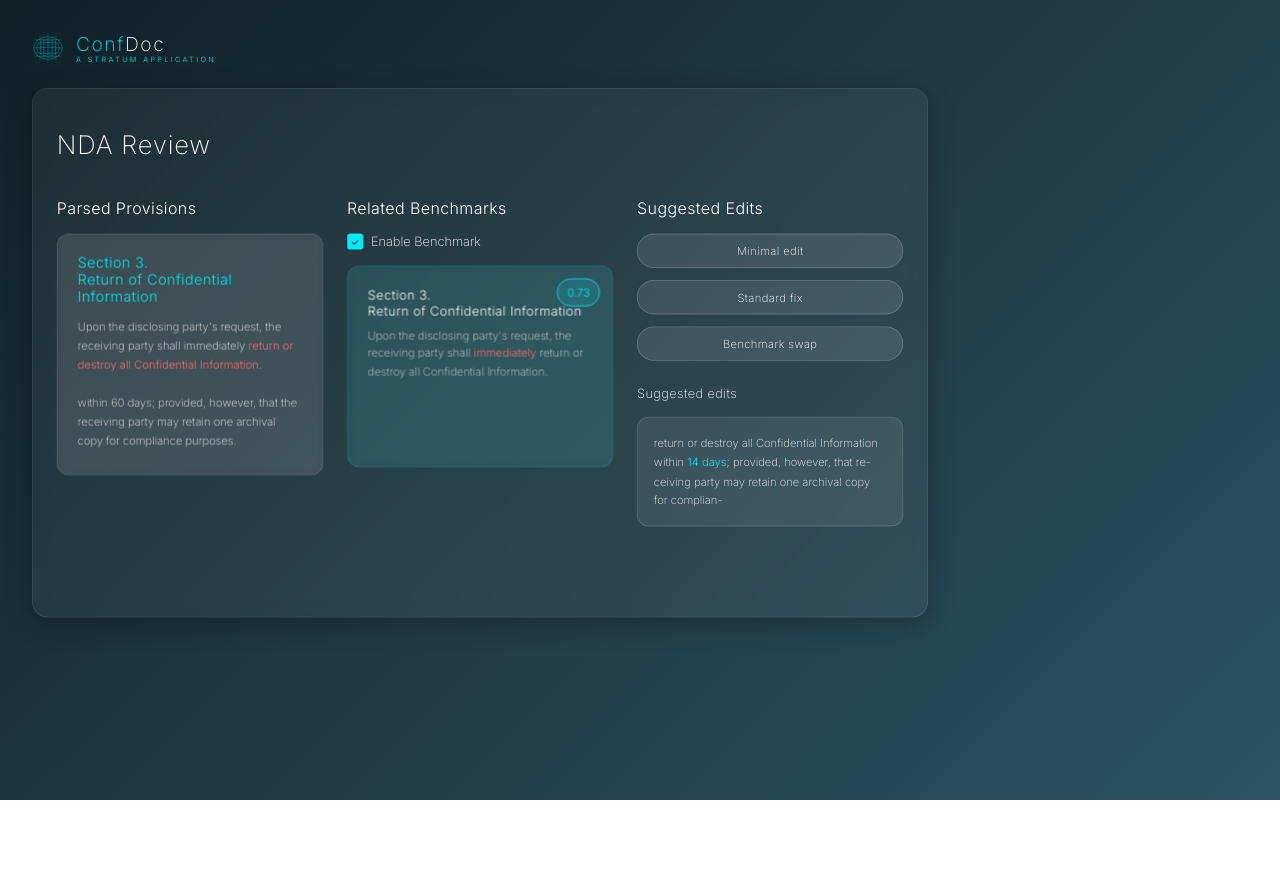
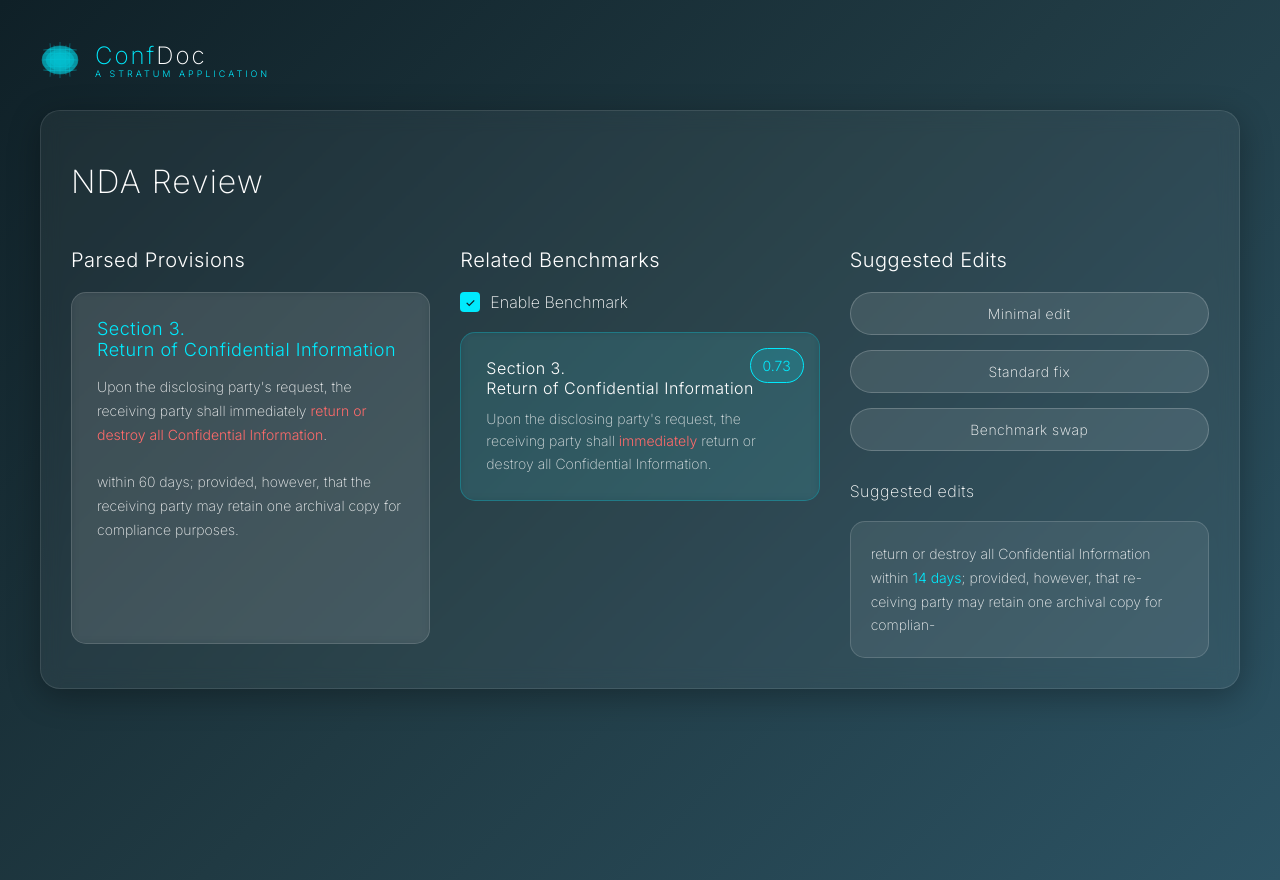
Before and after one commit to bailey0002/ConfiDoc, a plain HTML site: page index.html in a window 1280 px wide. Before the commit the page ends 800 px from the top, so only its background shows below. Drawn offline with Linux system fonts and the light colour scheme.

Commit message:
Update index.html

```diff
--- a/index.html
+++ b/index.html
@@ -3,29 +3,18 @@
 <head>
     <meta charset="UTF-8">
     <meta name="viewport" content="width=device-width, initial-scale=1.0">
-    <title>NDA Review - ConfDoc Screenshot</title>
+    <title>NDA Review - ConfDoc</title>
     <style>
         @import url('https://fonts.googleapis.com/css2?family=Inter:wght@100;200;300;400;500&display=swap');
 
         body {
             margin: 0;
-            padding: 0;
+            padding: 40px;
             font-family: 'Inter', -apple-system, BlinkMacSystemFont, 'Segoe UI', sans-serif;
             font-weight: 200;
             background: linear-gradient(135deg, #0f2027 0%, #203a43 50%, #2c5364 100%);
             min-height: 100vh;
             color: white;
-            width: 1200px;
-            height: 800px;
-            overflow: hidden;
-            transform: scale(0.8);
-            transform-origin: top left;
-        }
-
-        .container {
-            padding: 40px;
-            width: calc(100% - 80px);
-            height: calc(100% - 80px);
         }
 
         .logo-container {
@@ -76,7 +65,6 @@
             border-radius: 20px;
             padding: 30px;
             box-shadow: 0 8px 32px rgba(0, 0, 0, 0.3);
-            height: calc(100% - 120px);
         }
 
         .title {
@@ -91,7 +79,6 @@
             display: grid;
             grid-template-columns: 1fr 1fr 1fr;
             gap: 30px;
-            height: calc(100% - 80px);
         }
 
         .section-header {
@@ -108,12 +95,18 @@
             border: 1px solid rgba(255, 255, 255, 0.15);
             border-radius: 15px;
             padding: 25px;
+            transition: all 0.3s ease;
             position: relative;
-            height: fit-content;
+        }
+
+        .card:hover {
+            background: rgba(255, 255, 255, 0.12);
+            transform: translateY(-2px);
+            box-shadow: 0 8px 25px rgba(0, 0, 0, 0.2);
         }
 
         .provision-card {
-            min-height: 250px;
+            min-height: 300px;
         }
 
         .provision-title {
@@ -134,6 +127,12 @@
         .highlight {
             color: #ff6b6b;
             font-weight: 300;
+        }
+
+        .benchmark-section {
+            display: flex;
+            flex-direction: column;
+            gap: 15px;
         }
 
         .benchmark-toggle {
@@ -159,7 +158,6 @@
         .benchmark-card {
             background: rgba(0, 234, 253, 0.08);
             border: 1px solid rgba(0, 234, 253, 0.25);
-            min-height: 200px;
         }
 
         .score-badge {
@@ -206,8 +204,15 @@
             font-size: 14px;
             font-weight: 200;
             cursor: pointer;
+            transition: all 0.3s ease;
             text-align: center;
             letter-spacing: 0.5px;
+        }
+
+        .edit-btn:hover {
+            background: rgba(0, 234, 253, 0.15);
+            border-color: rgba(0, 234, 253, 0.3);
+            transform: translateX(5px);
         }
 
         .suggested-edit {
@@ -232,22 +237,27 @@
     </style>
 </head>
 <body>
-    <div class="container">
     <div class="logo-container">
         <div class="logo">
             <svg viewBox="0 0 100 100" xmlns="http://www.w3.org/2000/svg">
-                    <g fill="none" stroke-width="1.5" opacity="0.8">
+                <defs>
+                    <style>.teal{fill:#00EAFD; stroke:#00EAFD}</style>
+                </defs>
+                <g class="teal" fill="none" stroke-width="1.5" opacity="0.8">
+                    <!-- Spherical wireframe lines creating the 3D globe effect -->
                     <ellipse cx="50" cy="50" rx="45" ry="35" stroke="#00EAFD" opacity="0.7"/>
                     <ellipse cx="50" cy="50" rx="35" ry="25" stroke="#00EAFD" opacity="0.6"/>
                     <ellipse cx="50" cy="50" rx="25" ry="18" stroke="#00EAFD" opacity="0.5"/>
                     <ellipse cx="50" cy="50" rx="15" ry="12" stroke="#00EAFD" opacity="0.4"/>
 
+                    <!-- Horizontal latitude lines -->
                     <path d="M 8 25 Q 50 20 92 25" stroke="#00EAFD" opacity="0.6"/>
                     <path d="M 12 35 Q 50 30 88 35" stroke="#00EAFD" opacity="0.5"/>
                     <path d="M 8 50 Q 50 45 92 50" stroke="#00EAFD" opacity="0.7"/>
                     <path d="M 12 65 Q 50 70 88 65" stroke="#00EAFD" opacity="0.5"/>
                     <path d="M 8 75 Q 50 80 92 75" stroke="#00EAFD" opacity="0.6"/>
 
+                    <!-- Vertical meridian lines -->
                     <path d="M 25 8 Q 30 50 25 92" stroke="#00EAFD" opacity="0.5"/>
                     <path d="M 35 12 Q 40 50 35 88" stroke="#00EAFD" opacity="0.4"/>
                     <path d="M 50 5 Q 50 50 50 95" stroke="#00EAFD" opacity="0.6"/>
@@ -320,6 +330,5 @@
             </div>
         </div>
     </div>
-    </div>
 </body>
 </html>
```
Lines whose indentation alone changed are shown as unchanged.
